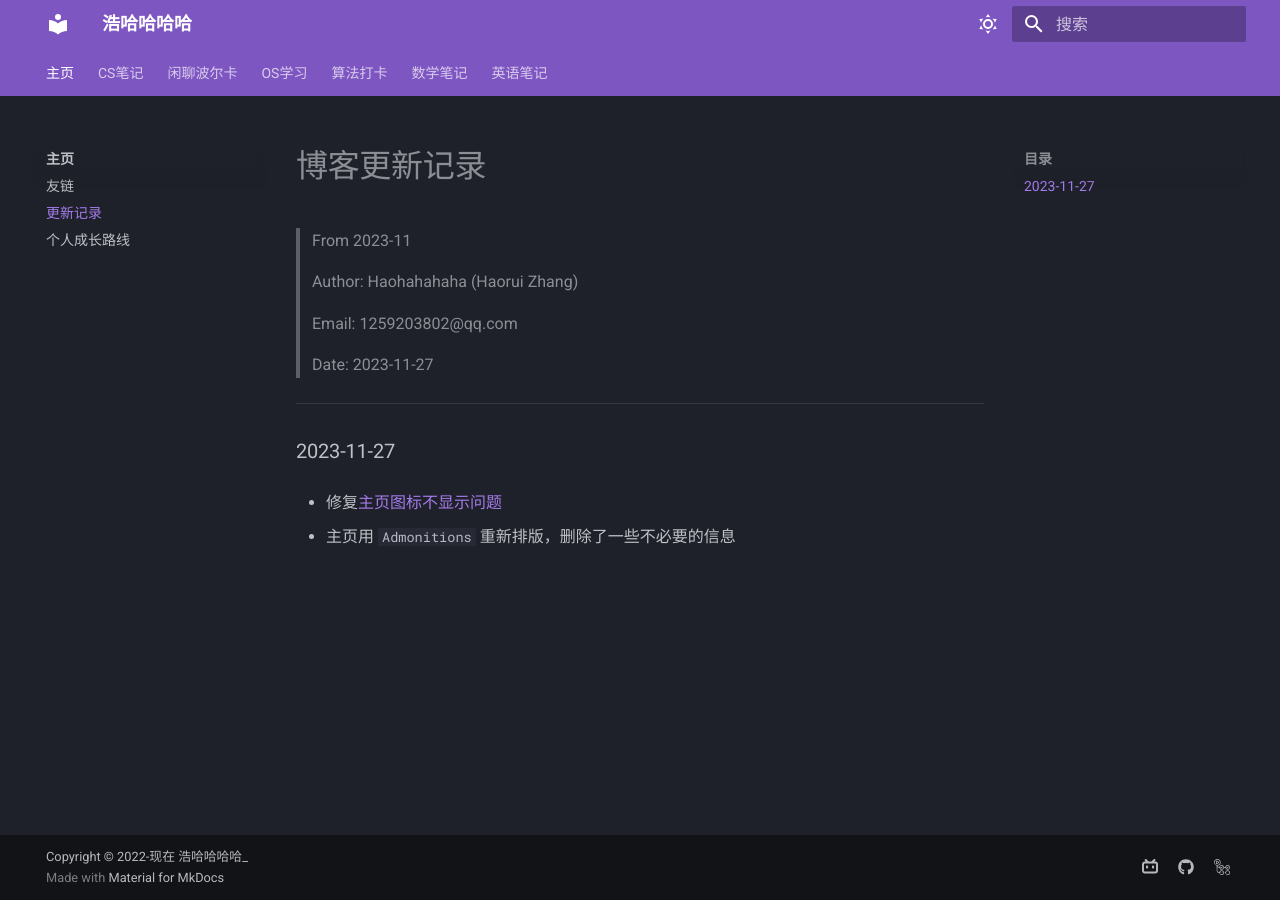
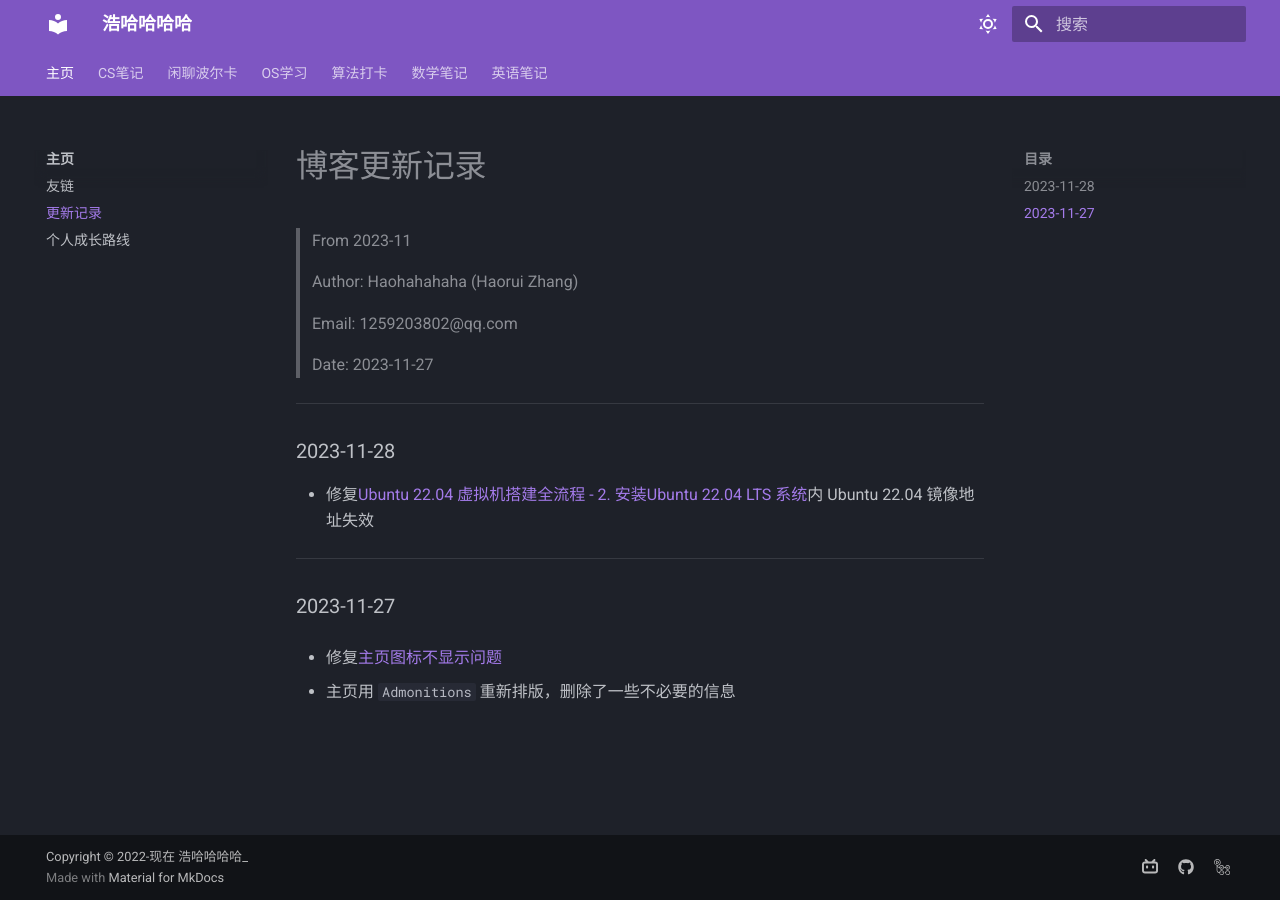
Before and after one commit to Haohahahaha/HomePage, an MkDocs documentation site: the page built from docs/update-record.md, in a window 1280 px wide. Built offline with MkDocs 1.6.1 and Material for MkDocs 9.7.7, drawn with Linux system fonts in a browser that asks for light colours.

Commit message:
2023-11-30_00:20:07 update

```diff
--- a/docs/update-record.md
+++ b/docs/update-record.md
@@ -10,6 +10,12 @@
 
 ---
 
+### 2023-11-28
+
+- 修复[Ubuntu 22.04 虚拟机搭建全流程 - 2. 安装Ubuntu 22.04 LTS 系统](http://cs.haohaha.cn/greenhand/Ubuntu2204-greenhand/Ubuntu2204-greenhand/#2-ubuntu-2204-lts)内 Ubuntu 22.04 镜像地址失效
+
+---
+
 ### 2023-11-27
 
 - 修复[主页图标不显示问题](http://cs.haohaha.cn/blog/admonitions/admonitions)
```
